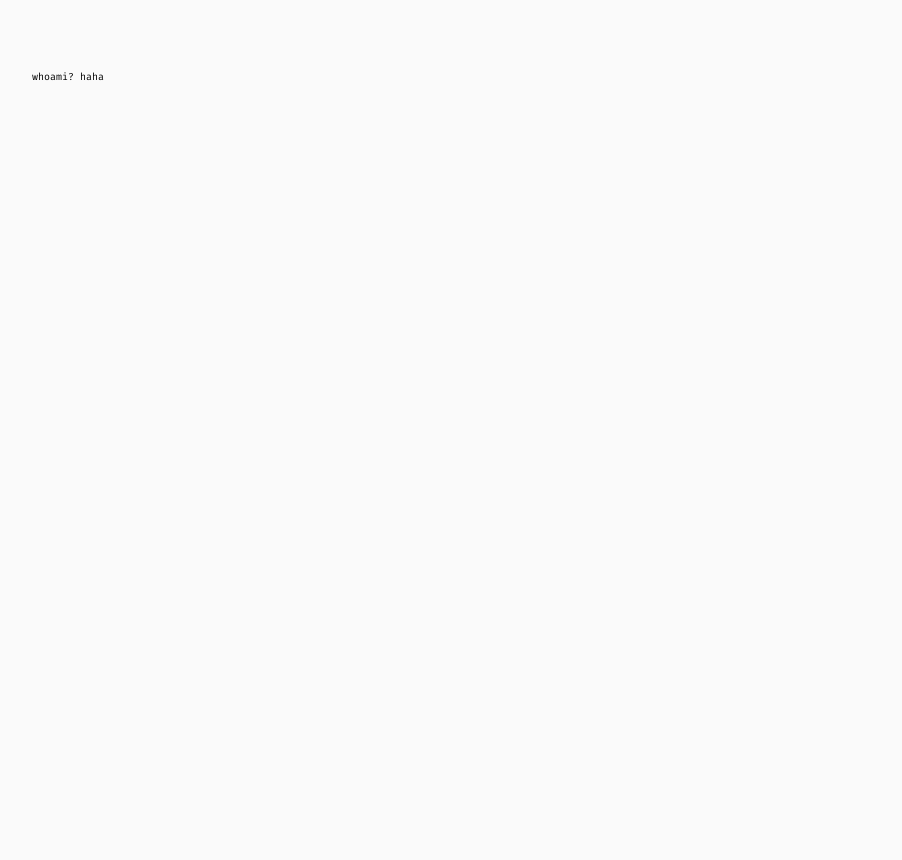
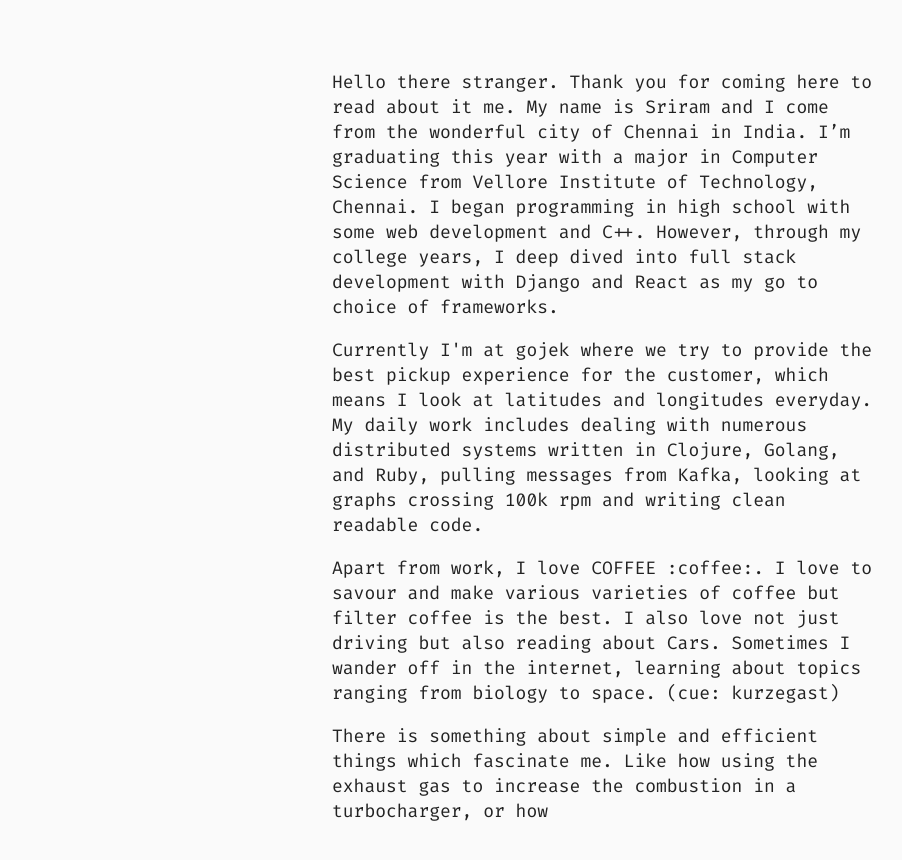
Before and after one commit to digi0ps/.com, a React (Create React App) app: page /whoami in a window 1280 px wide. Shown: the top 860 px of the page, without its empty margins (38-940 px from the left). Before the commit the page ends 800 px from the top, so only its background shows below. Built offline with nearby package versions, Linux system fonts and the light colour scheme.

Commit message:
Added whoami.

```diff
--- a/src/App.jsx
+++ b/src/App.jsx
@@ -4,13 +4,13 @@
 // Components
 import Home from "./components/home";
 import NotFound from "./components/not-found";
-import About from "./components/about";
+import WhoAmI from "./components/whoami";
 
 function App() {
   return (
     <Router>
       <Home path="/" exact />
-      <About path="/whoami" exact />
+      <WhoAmI path="/whoami" exact />
       <NotFound default />
     </Router>
   );
--- a/src/components/about.jsx
+++ /dev/null
@@ -1,7 +0,0 @@
-import React from "react";
-
-function About() {
-  return <div>whoami? haha</div>;
-}
-
-export default About;
--- /dev/null
+++ b/src/components/whoami/index.jsx
@@ -0,0 +1,42 @@
+import React from "react";
+import "./whoami.sass";
+
+function About() {
+  return (
+    <div className="whoami">
+      <article>
+        <p>
+          Hello there stranger. Thank you for coming here to read about it me.
+          My name is Sriram and I come from the wonderful city of Chennai in
+          India. I’m graduating this year with a major in Computer Science from
+          Vellore Institute of Technology, Chennai. I began programming in high
+          school with some web development and C++. However, through my college
+          years, I deep dived into full stack development with Django and React
+          as my go to choice of frameworks.
+        </p>
+        <p>
+          Currently I'm at gojek where we try to provide the best pickup
+          experience for the customer, which means I look at latitudes and
+          longitudes everyday. My daily work includes dealing with numerous
+          distributed systems written in Clojure, Golang, and Ruby, pulling
+          messages from Kafka, looking at graphs crossing 100k rpm and writing
+          clean readable code.
+        </p>
+        <p>
+          Apart from work, I love COFFEE :coffee:. I love to savour and make
+          various varieties of coffee but filter coffee is the best. I also love
+          not just driving but also reading about Cars. Sometimes I wander off
+          in the internet, learning about topics ranging from biology to space.
+          (cue: kurzegast)
+        </p>
+        <p>
+          There is something about simple and efficient things which fascinate
+          me. Like how using the exhaust gas to increase the combustion in a
+          turbocharger, or how{" "}
+        </p>
+      </article>
+    </div>
+  );
+}
+
+export default About;
--- /dev/null
+++ b/src/components/whoami/whoami.sass
@@ -0,0 +1,6 @@
+.whoami
+    article
+        font-size: 1.8rem
+        padding: 0 30rem
+        color: #222
+        line-height: 2.5rem
```
